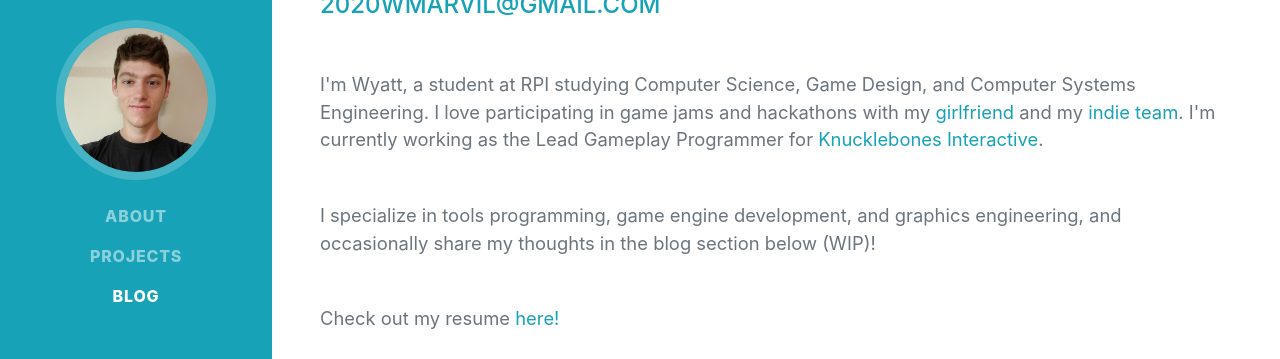
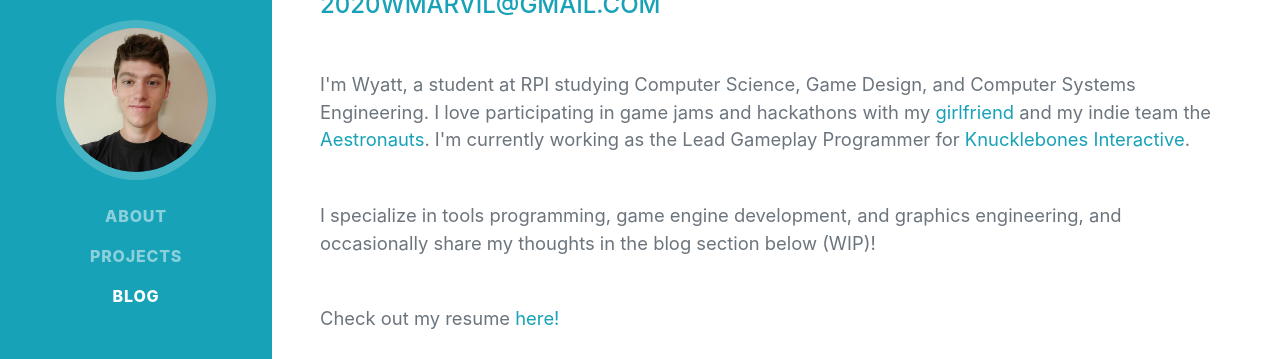
Before and after one commit to 2020wmarvil/2020wmarvil.github.io, a plain HTML site: page index.html in a window 1280 px wide. Shown: the part 236-595 px from the top of the page. Drawn offline with nearby package versions, Linux system fonts and the light colour scheme; a web font is replaced by a local one.

Commit message:
Change descriptiong

```diff
--- a/index.html
+++ b/index.html
@@ -47,8 +47,8 @@
                         I'm Wyatt, a student at RPI studying Computer Science, Game Design, and Computer Systems Engineering.
                         I love participating in game jams and hackathons with my
                         <a href="https://briannata.github.io/" > girlfriend</a>
-                        and my
-                        <a href="https://www.linkedin.com/company/74046630/admin/"> indie team</a>.
+                        and my indie team the
+                        <a href="https://www.linkedin.com/company/74046630/admin/"> Aestronauts</a>.
                         I'm currently working as the Lead Gameplay Programmer for
                         <a href="https://www.knucklebones.us/" > Knucklebones Interactive</a>.
                     </p>
```
